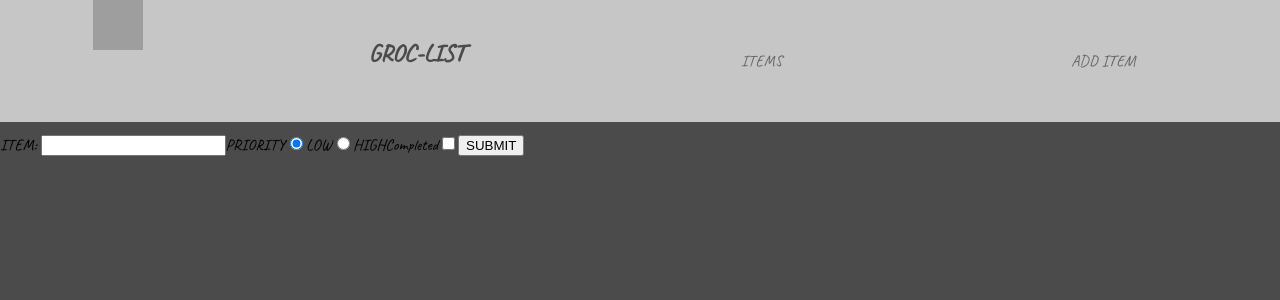
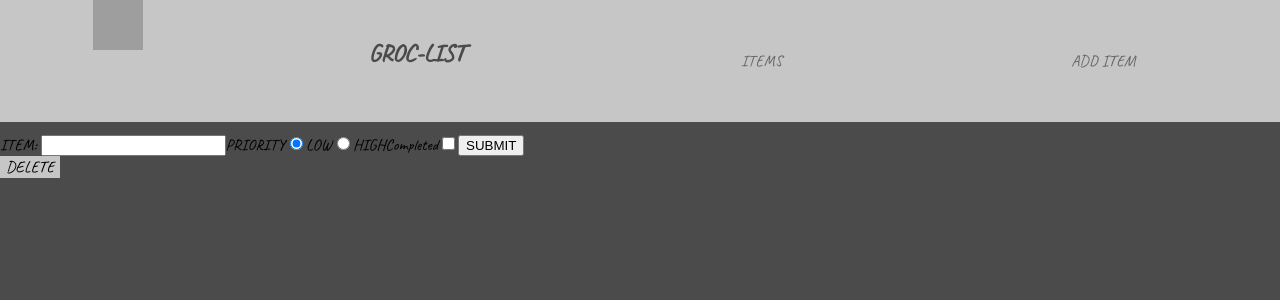
Before and after one commit to jeremyjmaloney/groc-list, a React (Create React App) app: page /edit/1 in a window 1280 px wide. Shown: the top 300 px of the page. Built offline with nearby package versions, Linux system fonts and the light colour scheme; no server answers; grey boxes are pictures that could not be loaded.

Commit message:
Added delete function to edit item page

```diff
--- a/src/components/edit-item.component.js
+++ b/src/components/edit-item.component.js
@@ -41,6 +41,15 @@ export default class EditItem extends Component {
     this.props.history.push('/');
   }
 
+  handleDelete = (event) => {
+    event.preventDefault();
+    axios.delete(`http://localhost:4000/items/${this.props.match.params.id}`)
+      .then(response => {
+        console.log(response.data);
+      });
+    this.props.history.push('/');
+  }
+
   componentDidMount() {
     axios.get(`http://localhost:4000/items/${this.props.match.params.id}`)
       .then((response) => {
@@ -74,6 +83,7 @@ export default class EditItem extends Component {
 
           <input className='submit-btn' type='submit' value='SUBMIT' />
         </form>
+        <button className='delete-btn' onClick={this.handleDelete}>DELETE</button>
       </div>
     )
   }
```
